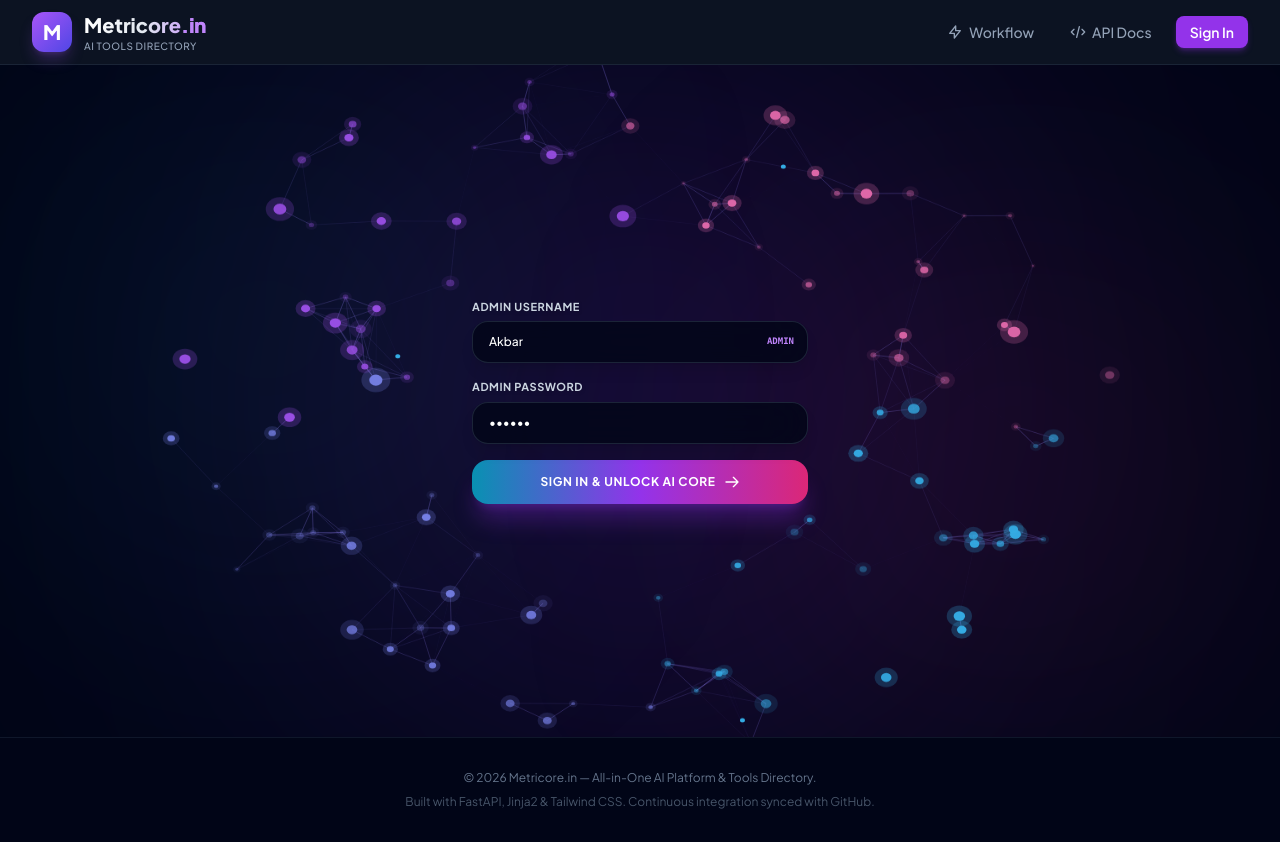
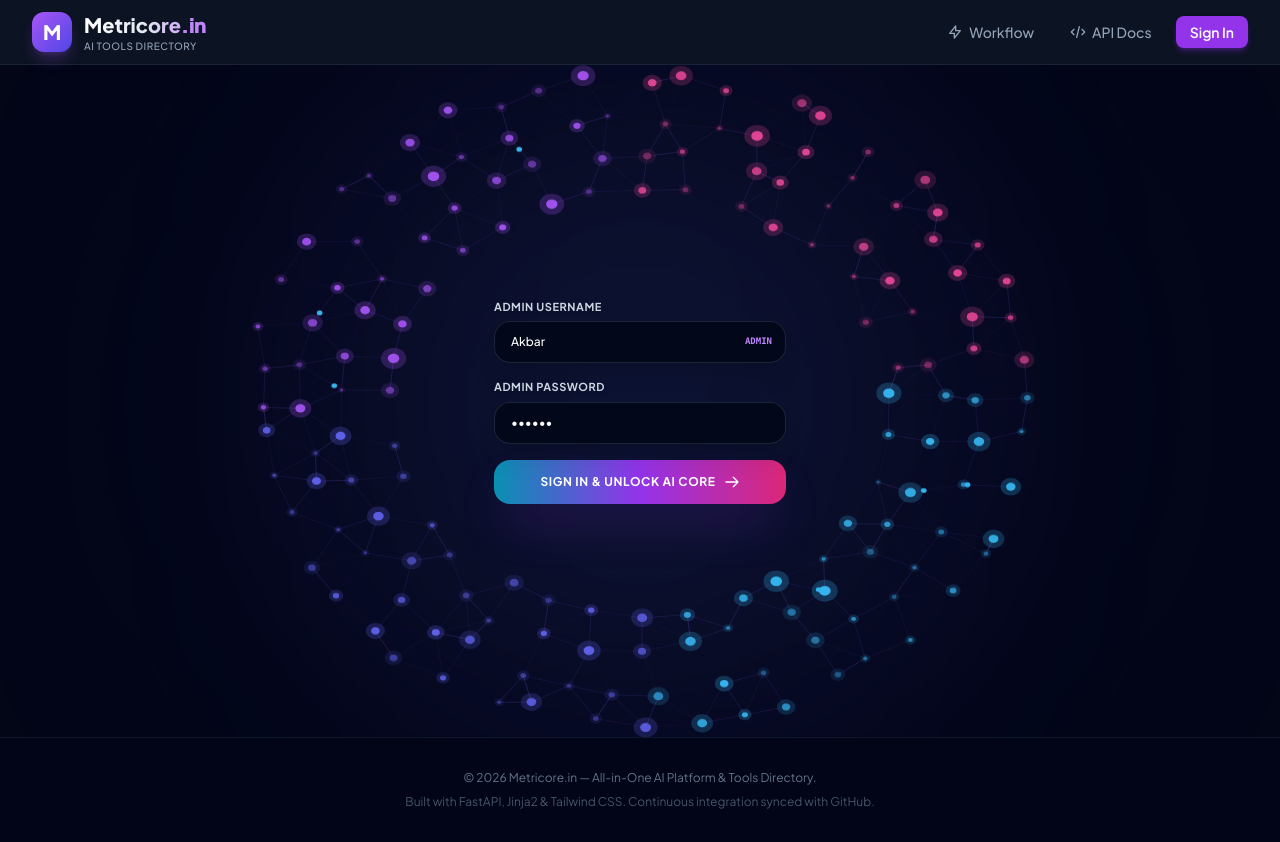
Before and after one commit to AkbarDev/metricore.in, a FastAPI app: page /login in a window 1280 px wide. Run offline with FastAPI, Linux system fonts and the light colour scheme; some libraries are stand-ins or nearby versions.

Commit message:
feat: Form uniform circular neural network ring with clear breathing distance around sign in window

```diff
--- a/app/templates/login.html
+++ b/app/templates/login.html
@@ -5,20 +5,19 @@
 {% block content %}
 <div class="relative w-full min-h-[calc(100vh-8rem)] flex items-center justify-center p-4 sm:p-6 overflow-hidden bg-slate-950 select-none">
 
-    <!-- Ambient Breathing Aura -->
-    <div class="absolute top-1/2 left-1/2 -translate-x-1/2 -translate-y-1/2 w-[750px] h-[750px] bg-purple-600/15 rounded-full blur-[160px] pointer-events-none animate-breathe"></div>
-    <div class="absolute top-10 left-10 w-[450px] h-[450px] bg-cyan-600/10 rounded-full blur-[140px] pointer-events-none"></div>
-    <div class="absolute bottom-10 right-10 w-[450px] h-[450px] bg-pink-600/10 rounded-full blur-[140px] pointer-events-none"></div>
+    <!-- Ambient Breathing Center Aura -->
+    <div class="absolute top-1/2 left-1/2 -translate-x-1/2 -translate-y-1/2 w-[700px] h-[700px] bg-purple-600/10 rounded-full blur-[160px] pointer-events-none animate-breathe"></div>
+    <div class="absolute top-1/2 left-1/2 -translate-x-1/2 -translate-y-1/2 w-[500px] h-[500px] bg-cyan-600/10 rounded-full blur-[140px] pointer-events-none animate-breathe-glow"></div>
 
-    <!-- DYNAMIC INTERACTIVE CIRCULAR NETWORK CANVAS (Covers & Circles the Area) -->
-    <canvas id="neural-network-canvas" class="absolute inset-0 w-full h-full pointer-events-auto z-0 opacity-90"></canvas>
+    <!-- UNIFORM CIRCULAR NEURAL NETWORK CANVAS (Encircles the Sign In Form) -->
+    <canvas id="neural-network-canvas" class="absolute inset-0 w-full h-full pointer-events-auto z-0 opacity-95"></canvas>
 
-    <!-- UN-ENCLOSED SIGN IN CONTAINER (Sits Organically Inside the Dynamic Network Circle) -->
-    <div id="node-signin" class="relative z-20 w-full max-w-sm p-4 sm:p-6">
+    <!-- UN-ENCLOSED SIGN IN CONTAINER (Centered inside the Uniform Circular Halo) -->
+    <div id="node-signin" class="relative z-20 w-full max-w-[340px] p-6 text-center">
 
         {% if is_authenticated %}
             <!-- Authenticated State -->
-            <div class="text-center py-6 space-y-4">
+            <div class="space-y-4">
                 <div class="w-16 h-16 rounded-full bg-emerald-500/20 border border-emerald-500/40 text-emerald-400 mx-auto flex items-center justify-center shadow-lg shadow-emerald-500/20 backdrop-blur-md">
                     <svg class="w-8 h-8" fill="none" stroke="currentColor" viewBox="0 0 24 24"><path stroke-linecap="round" stroke-linejoin="round" stroke-width="2" d="M5 13l4 4L19 7"/></svg>
                 </div>
@@ -36,8 +35,8 @@
                 </div>
             </div>
         {% else %}
-            <!-- Seamless Sign In Form directly inside the constellation ring -->
-            <form method="POST" action="/login" class="space-y-4">
+            <!-- Seamless Sign In Form -->
+            <form method="POST" action="/login" class="space-y-4 text-left">
                 {% if error %}
                     <div class="p-3 rounded-2xl bg-rose-500/10 border border-rose-500/20 text-rose-300 text-xs flex items-center gap-2 backdrop-blur-md">
                         <svg class="w-4 h-4 text-rose-400 flex-shrink-0" fill="none" stroke="currentColor" viewBox="0 0 24 24"><path stroke-linecap="round" stroke-linejoin="round" stroke-width="2" d="M12 8v4m0 4h.01M21 12a9 9 0 11-18 0 9 9 0 0118 0z"/></svg>
@@ -59,7 +58,7 @@
                             required
                             autocomplete="username"
                             placeholder="Username (Akbar)"
-                            class="w-full px-4 py-3 rounded-2xl bg-slate-950/80 border border-slate-800/90 text-white text-xs focus:outline-none focus:border-purple-500 focus:ring-1 focus:ring-purple-500 backdrop-blur-xl transition-all font-medium shadow-lg"
+                            class="w-full px-4 py-3 rounded-2xl bg-slate-950/85 border border-slate-800/90 text-white text-xs focus:outline-none focus:border-purple-500 focus:ring-1 focus:ring-purple-500 backdrop-blur-xl transition-all font-medium shadow-xl"
                         >
                         <span class="absolute right-3.5 top-3.5 text-[9px] text-purple-400 font-mono font-bold">ADMIN</span>
                     </div>
@@ -78,14 +77,14 @@
                         required
                         autocomplete="current-password"
                         placeholder="Password (unlock)"
-                        class="w-full px-4 py-3 rounded-2xl bg-slate-950/80 border border-slate-800/90 text-white text-xs focus:outline-none focus:border-purple-500 focus:ring-1 focus:ring-purple-500 backdrop-blur-xl transition-all font-medium shadow-lg"
+                        class="w-full px-4 py-3 rounded-2xl bg-slate-950/85 border border-slate-800/90 text-white text-xs focus:outline-none focus:border-purple-500 focus:ring-1 focus:ring-purple-500 backdrop-blur-xl transition-all font-medium shadow-xl"
                     >
                 </div>
 
                 <!-- Submit Button -->
                 <button
                     type="submit"
-                    class="w-full py-3.5 rounded-2xl bg-gradient-to-r from-cyan-600 via-purple-600 to-pink-600 hover:from-cyan-500 hover:via-purple-500 hover:to-pink-500 text-white text-xs font-bold uppercase tracking-wider shadow-xl shadow-purple-600/30 transition-all flex items-center justify-center gap-2 group hover:-translate-y-0.5 active:translate-y-0"
+                    class="w-full py-3.5 rounded-2xl bg-gradient-to-r from-cyan-600 via-purple-600 to-pink-600 hover:from-cyan-500 hover:via-purple-500 hover:to-pink-500 text-white text-xs font-bold uppercase tracking-wider shadow-2xl shadow-purple-600/30 transition-all flex items-center justify-center gap-2 group hover:-translate-y-0.5 active:translate-y-0"
                 >
                     <span>Sign In & Unlock AI Core</span>
                     <svg class="w-4 h-4 group-hover:translate-x-1 transition-transform" fill="none" stroke="currentColor" viewBox="0 0 24 24"><path stroke-linecap="round" stroke-linejoin="round" stroke-width="2" d="M14 5l7 7m0 0l-7 7m7-7H3"/></svg>
@@ -96,7 +95,7 @@
     </div>
 </div>
 
-<!-- DYNAMIC CIRCULAR NEURAL NETWORK PARTICLE CANVAS (Inspired by User's Circular & Network Images) -->
+<!-- UNIFORM CIRCULAR NEURAL NETWORK ENGINE (True Geometric Ring Architecture) -->
 <script>
     document.addEventListener("DOMContentLoaded", () => {
         const canvas = document.getElementById("neural-network-canvas");
@@ -109,58 +108,75 @@
         window.addEventListener("resize", () => {
             width = canvas.width = window.innerWidth;
             height = canvas.height = window.innerHeight;
-            initNodes();
+            initCircularNodes();
         });
 
-        // Mouse tracking for dynamic interactive sway
-        const mouse = { x: width / 2, y: height / 2, radius: 220 };
+        // Mouse tracking for interactive breathing
+        const mouse = { x: width / 2, y: height / 2, radius: 240 };
         window.addEventListener("mousemove", (e) => {
             mouse.x = e.clientX;
             mouse.y = e.clientY;
         });
 
-        // Generate circular constellation nodes orbiting cleanly around the center form
-        const nodeCount = 110;
+        // Generate Uniform Concentric Circular Rings of Nodes
         let nodes = [];
+        const ringConfigs = [
+            { radiusOffset: 255, count: 32, jitter: 12 }, // Inner clear boundary (safe breathing distance from form)
+            { radiusOffset: 295, count: 36, jitter: 15 }, // Mid-inner ring
+            { radiusOffset: 340, count: 42, jitter: 18 }, // Mid-outer ring
+            { radiusOffset: 385, count: 48, jitter: 20 }  // Outer halo ring
+        ];
 
-        function initNodes() {
+        function initCircularNodes() {
             nodes = [];
             const centerX = width / 2;
             const centerY = height / 2;
 
-            for (let i = 0; i < nodeCount; i++) {
-                const angle = (i / nodeCount) * Math.PI * 2 + (Math.random() - 0.5) * 0.35;
-                // Leave the center clear (radius 220 to 450) where the sign in inputs sit
-                const ringRadius = 220 + Math.random() * 260;
-                const x = centerX + Math.cos(angle) * ringRadius;
-                const y = centerY + Math.sin(angle) * (ringRadius * 0.88);
+            // Responsive radius scale: scales down gracefully on small mobile screens
+            const scale = Math.min(1, Math.max(0.65, width / 1100));
 
-                // Gradient palette matching user's reference: Cyan, Indigo, Purple, Pink, Rose
-                const colorRatio = i / nodeCount;
+            ringConfigs.forEach((ring, ringIdx) => {
+                const baseRadius = ring.radiusOffset * scale;
+                const count = Math.round(ring.count * (width < 640 ? 0.65 : 1));
+
+                for (let i = 0; i < count; i++) {
+                    const angle = (i / count) * Math.PI * 2;
+                    // Controlled jitter to maintain uniform circular shape with organic geometric mesh
+                    const r = baseRadius + (Math.random() - 0.5) * ring.jitter * scale;
+                    const jitterAngle = angle + (Math.random() - 0.5) * 0.08;
+
+                    const x = centerX + Math.cos(jitterAngle) * r;
+                    const y = centerY + Math.sin(jitterAngle) * r;
+
+                    // Color palette according to angular sector (Cyan -> Indigo -> Purple -> Pink -> Rose)
+                    const colorAngleRatio = (angle / (Math.PI * 2));
                     let color;
-                if (colorRatio < 0.25) color = "rgba(56, 189, 248, "; // Cyan
-                else if (colorRatio < 0.5) color = "rgba(129, 140, 248, "; // Indigo
-                else if (colorRatio < 0.75) color = "rgba(168, 85, 247, "; // Purple
-                else color = "rgba(244, 114, 182, "; // Pink
+                    if (colorAngleRatio < 0.25) color = "rgba(56, 189, 248, "; // Electric Cyan
+                    else if (colorAngleRatio < 0.50) color = "rgba(99, 102, 241, "; // Indigo
+                    else if (colorAngleRatio < 0.75) color = "rgba(168, 85, 247, "; // Vivid Purple
+                    else color = "rgba(236, 72, 153, "; // Pink / Rose
 
                     nodes.push({
                         baseX: x,
                         baseY: y,
                         x: x,
                         y: y,
-                    vx: (Math.random() - 0.5) * 0.45,
-                    vy: (Math.random() - 0.5) * 0.45,
-                    radius: 2.2 + Math.random() * 3.5,
+                        vx: (Math.random() - 0.5) * 0.35,
+                        vy: (Math.random() - 0.5) * 0.35,
+                        radius: 2.2 + Math.random() * 2.8,
                         color: color,
+                        ringIdx: ringIdx,
+                        angle: angle,
                         pulsePhase: Math.random() * Math.PI * 2,
-                    pulseSpeed: 0.02 + Math.random() * 0.03
+                        pulseSpeed: 0.02 + Math.random() * 0.025
                     });
                 }
+            });
         }
 
-        initNodes();
+        initCircularNodes();
 
-        // Pulses traveling across lines
+        // Traveling Light Pulses along the circular mesh
         const pulses = [];
         function createPulse(n1, n2) {
             pulses.push({
@@ -169,7 +185,7 @@
                 x2: n2.x,
                 y2: n2.y,
                 progress: 0,
-                speed: 0.015 + Math.random() * 0.02
+                speed: 0.018 + Math.random() * 0.02
             });
         }
 
@@ -177,31 +193,33 @@
         function animate() {
             ctx.clearRect(0, 0, width, height);
 
-            // Draw connecting lines between nearby nodes
-            const maxDist = 95;
+            // Connect adjacent nodes to form uniform circular geometric mesh
+            const maxConnectDist = 65 * Math.min(1, Math.max(0.7, width / 1100));
+
             for (let i = 0; i < nodes.length; i++) {
                 for (let j = i + 1; j < nodes.length; j++) {
                     const dx = nodes[i].x - nodes[j].x;
                     const dy = nodes[i].y - nodes[j].y;
                     const dist = Math.sqrt(dx * dx + dy * dy);
 
-                    if (dist < maxDist) {
-                        const alpha = (1 - dist / maxDist) * 0.45;
-                        ctx.strokeStyle = `rgba(147, 130, 247, ${alpha})`;
+                    if (dist < maxConnectDist) {
+                        const alpha = (1 - dist / maxConnectDist) * 0.5;
+                        ctx.strokeStyle = `rgba(139, 92, 246, ${alpha})`;
                         ctx.lineWidth = 1.0;
                         ctx.beginPath();
                         ctx.moveTo(nodes[i].x, nodes[i].y);
                         ctx.lineTo(nodes[j].x, nodes[j].y);
                         ctx.stroke();
 
-                        if (Math.random() < 0.0004 && pulses.length < 25) {
+                        // Periodic traveling pulses
+                        if (Math.random() < 0.0003 && pulses.length < 24) {
                             createPulse(nodes[i], nodes[j]);
                         }
                     }
                 }
             }
 
-            // Draw pulses
+            // Draw traveling pulses
             for (let i = pulses.length - 1; i >= 0; i--) {
                 const p = pulses[i];
                 p.progress += p.speed;
@@ -214,43 +232,44 @@
 
                 ctx.fillStyle = "#38bdf8";
                 ctx.beginPath();
-                ctx.arc(px, py, 2.5, 0, Math.PI * 2);
+                ctx.arc(px, py, 2.8, 0, Math.PI * 2);
                 ctx.fill();
             }
 
-            // Draw and update each node
+            // Draw and update each node in the ring
             for (let i = 0; i < nodes.length; i++) {
                 const n = nodes[i];
 
+                // Gentle organic drift
                 n.x += n.vx;
                 n.y += n.vy;
 
-                // Restoring force to keep circular shape
-                n.x += (n.baseX - n.x) * 0.02;
-                n.y += (n.baseY - n.y) * 0.02;
+                // Strong restoring force to maintain the perfect circular geometry
+                n.x += (n.baseX - n.x) * 0.035;
+                n.y += (n.baseY - n.y) * 0.035;
 
-                // Mouse interaction
+                // Interactive mouse repulsion/deflection
                 const dxMouse = mouse.x - n.x;
                 const dyMouse = mouse.y - n.y;
                 const distMouse = Math.sqrt(dxMouse * dxMouse + dyMouse * dyMouse);
                 if (distMouse < mouse.radius) {
-                    const force = (1 - distMouse / mouse.radius) * 1.5;
-                    n.x -= (dxMouse / distMouse) * force * 15;
-                    n.y -= (dyMouse / distMouse) * force * 15;
+                    const force = (1 - distMouse / mouse.radius) * 1.8;
+                    n.x -= (dxMouse / distMouse) * force * 12;
+                    n.y -= (dyMouse / distMouse) * force * 12;
                 }
 
-                // Breathing pulse
+                // Breathing pulse animation
                 n.pulsePhase += n.pulseSpeed;
-                const currentRadius = n.radius + Math.sin(n.pulsePhase) * 1.2;
-                const currentAlpha = 0.65 + Math.sin(n.pulsePhase) * 0.35;
+                const currentRadius = n.radius + Math.sin(n.pulsePhase) * 1.0;
+                const currentAlpha = 0.7 + Math.sin(n.pulsePhase) * 0.3;
 
-                // Outer Glow
+                // Outer Node Glow Halo
                 ctx.fillStyle = n.color + (currentAlpha * 0.25) + ")";
                 ctx.beginPath();
                 ctx.arc(n.x, n.y, currentRadius * 2.2, 0, Math.PI * 2);
                 ctx.fill();
 
-                // Core Node
+                // Core Node Point
                 ctx.fillStyle = n.color + currentAlpha + ")";
                 ctx.beginPath();
                 ctx.arc(n.x, n.y, currentRadius, 0, Math.PI * 2);
```
Lines whose indentation alone changed are shown as unchanged.
